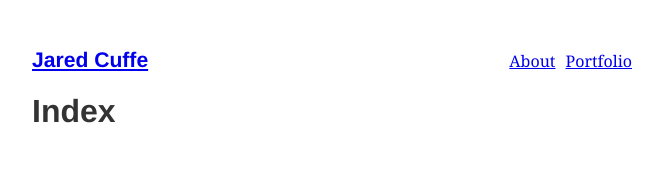
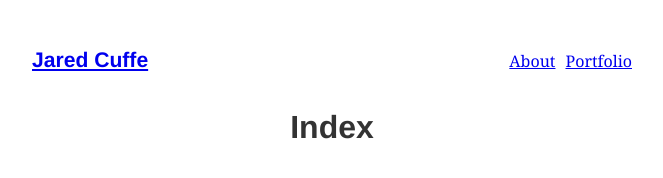
Before and after one commit to jcuffe/jcuffe.github.io, a Gatsby site: page / in a window 1280 px wide. Shown: the whole page, without its empty margins (308-971 px from the left). Built offline with nearby package versions, Linux system fonts and the light colour scheme; Gatsby itself is replaced by a stand-in of ours.

Commit message:
Adds spacing and center alignment to page titles.

```diff
--- a/src/components/Layout/layout.module.css
+++ b/src/components/Layout/layout.module.css
@@ -1,6 +1,11 @@
 .layout {
   margin: 3rem auto;
   max-width: 600px;
+}
+
+.layout h1 {
+  margin: 1rem 0 3rem;
+  text-align: center;
 }
 
 .header {
```
